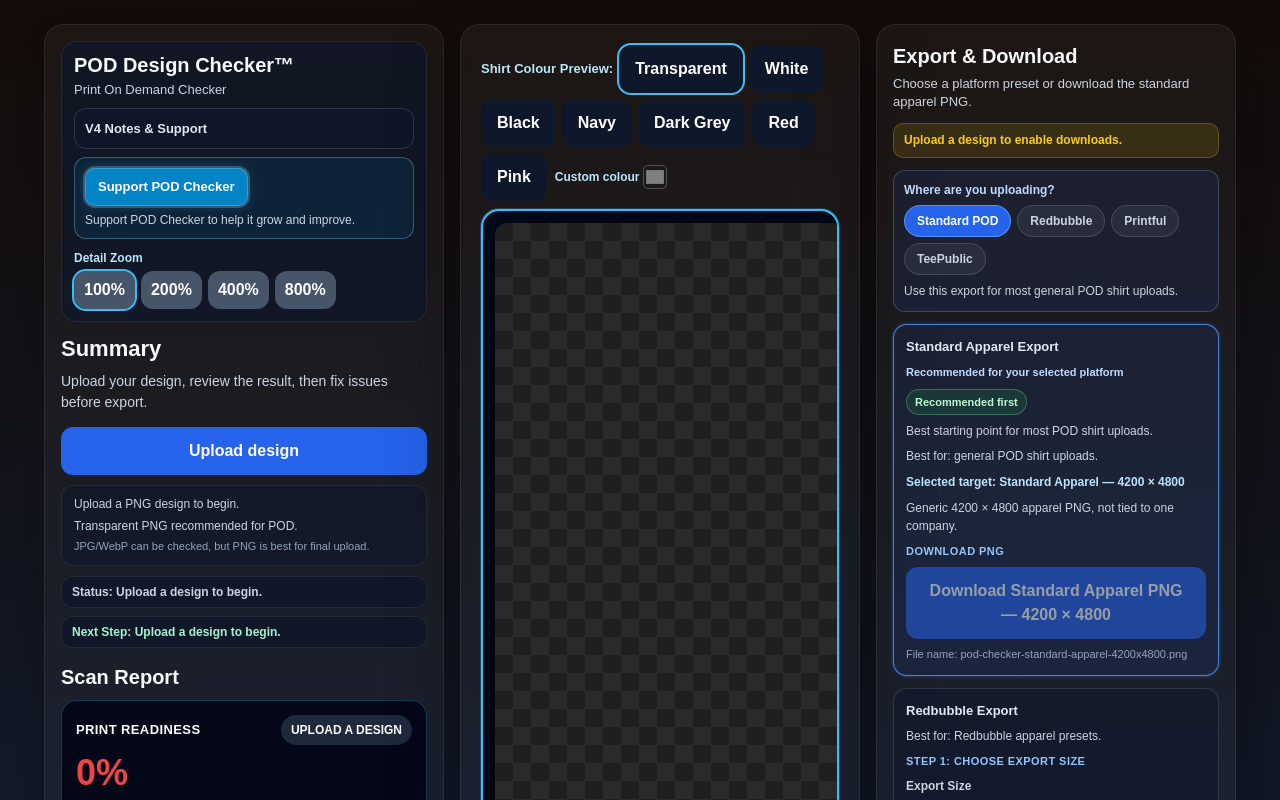
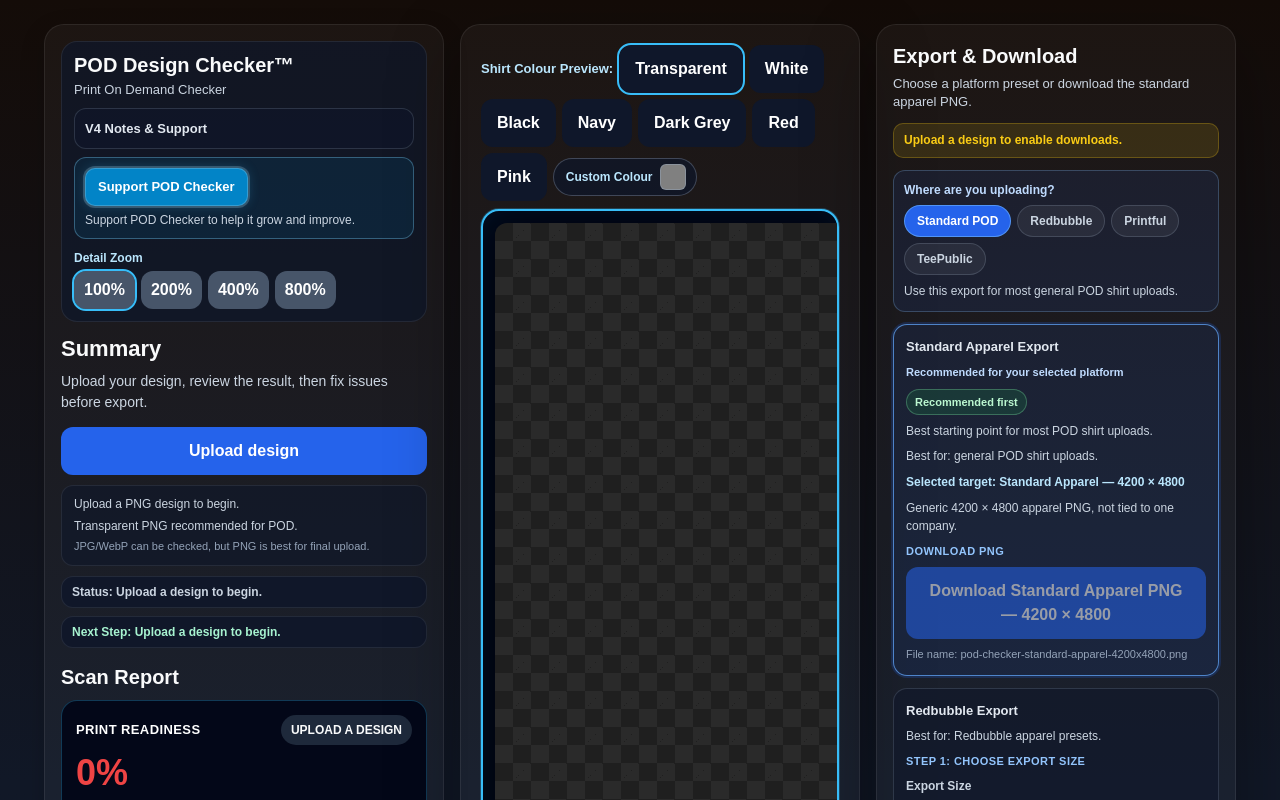
Before and after one commit to noobmacker-creator/pod-design-checker, a Next.js app: page / in a window 1280 px wide. Shown: the top 800 px of the page. Built offline with nearby package versions, Linux system fonts and the light colour scheme.

Commit message:
improve custom colour control

```diff
--- a/app/components/DesignPreviewPanel.tsx
+++ b/app/components/DesignPreviewPanel.tsx
@@ -158,16 +158,37 @@ export default function DesignPreviewPanel({
             style={{
               display: 'inline-flex',
               alignItems: 'center',
-              gap: 4,
+              gap: 8,
               fontSize: 12,
               fontWeight: previewBackground === 'custom' ? 800 : 600,
-              outline: previewBackground === 'custom' ? '2px solid #38bdf8' : undefined,
-              borderRadius: 6,
-              padding: '1px 2px',
+              borderRadius: 999,
+              padding: '5px 10px 5px 12px',
               cursor: 'pointer',
+              background: 'rgba(15, 23, 42, 0.72)',
+              border:
+                previewBackground === 'custom'
+                  ? '1px solid rgba(56, 189, 248, 0.55)'
+                  : '1px solid rgba(148, 163, 184, 0.35)',
+              boxShadow:
+                previewBackground === 'custom'
+                  ? '0 0 0 1px rgba(56, 189, 248, 0.15)'
+                  : 'none',
             }}
           >
-            <span style={{ color: '#bae6fd' }}>Custom colour</span>
+            <span style={{ color: '#bae6fd', whiteSpace: 'nowrap' }}>Custom Colour</span>
+            <span
+              style={{
+                position: 'relative',
+                display: 'inline-flex',
+                width: 26,
+                height: 26,
+                borderRadius: 6,
+                overflow: 'hidden',
+                border: '1px solid rgba(148, 163, 184, 0.5)',
+                background: customPreviewColor,
+                flexShrink: 0,
+              }}
+            >
               <input
                 type="color"
                 value={customPreviewColor}
@@ -177,15 +198,18 @@ export default function DesignPreviewPanel({
                   setActionMessage(`Preview background set to custom colour ${e.target.value}.`);
                 }}
                 style={{
-                width: 24,
-                height: 24,
+                  position: 'absolute',
+                  inset: 0,
+                  width: '100%',
+                  height: '100%',
                   padding: 0,
-                border: '1px solid rgba(148, 163, 184, 0.4)',
-                borderRadius: 5,
+                  margin: 0,
+                  border: 'none',
                   cursor: 'pointer',
-                background: 'transparent',
+                  opacity: 0,
                 }}
               />
+            </span>
           </label>
         </div>
       </div>
```
Lines whose indentation alone changed are shown as unchanged.
